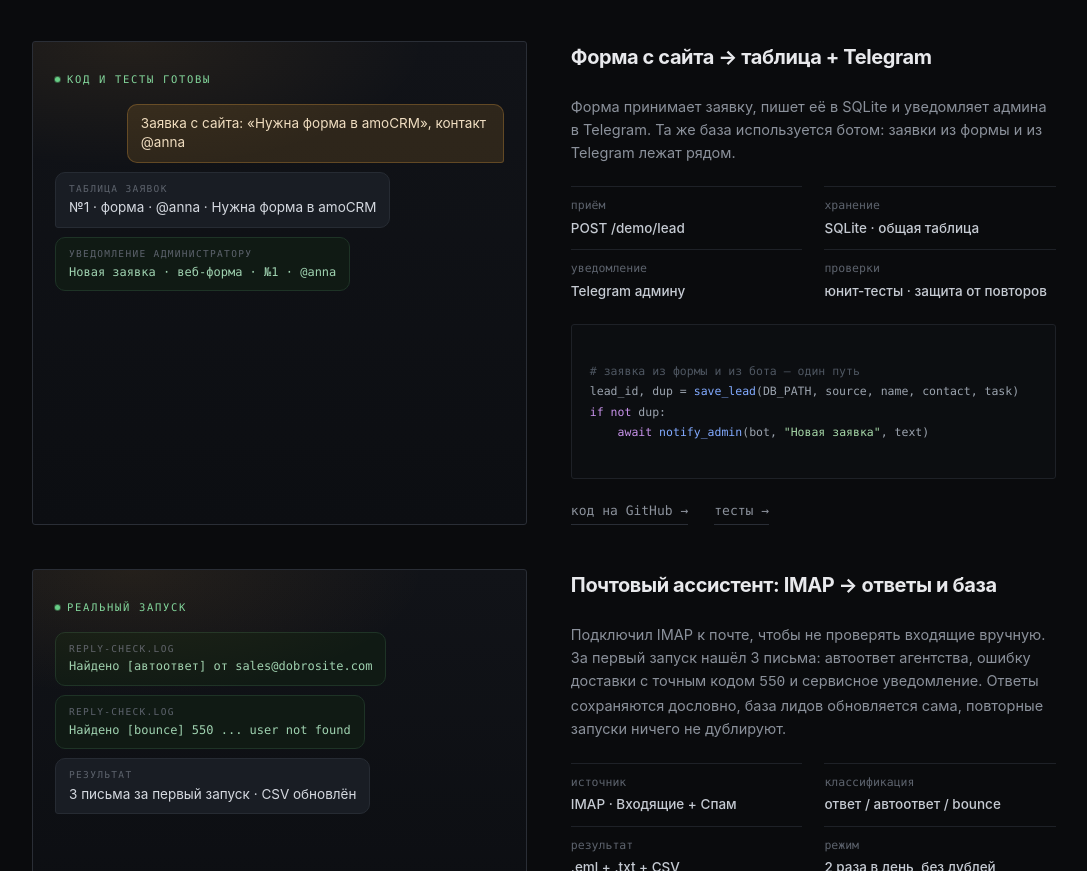
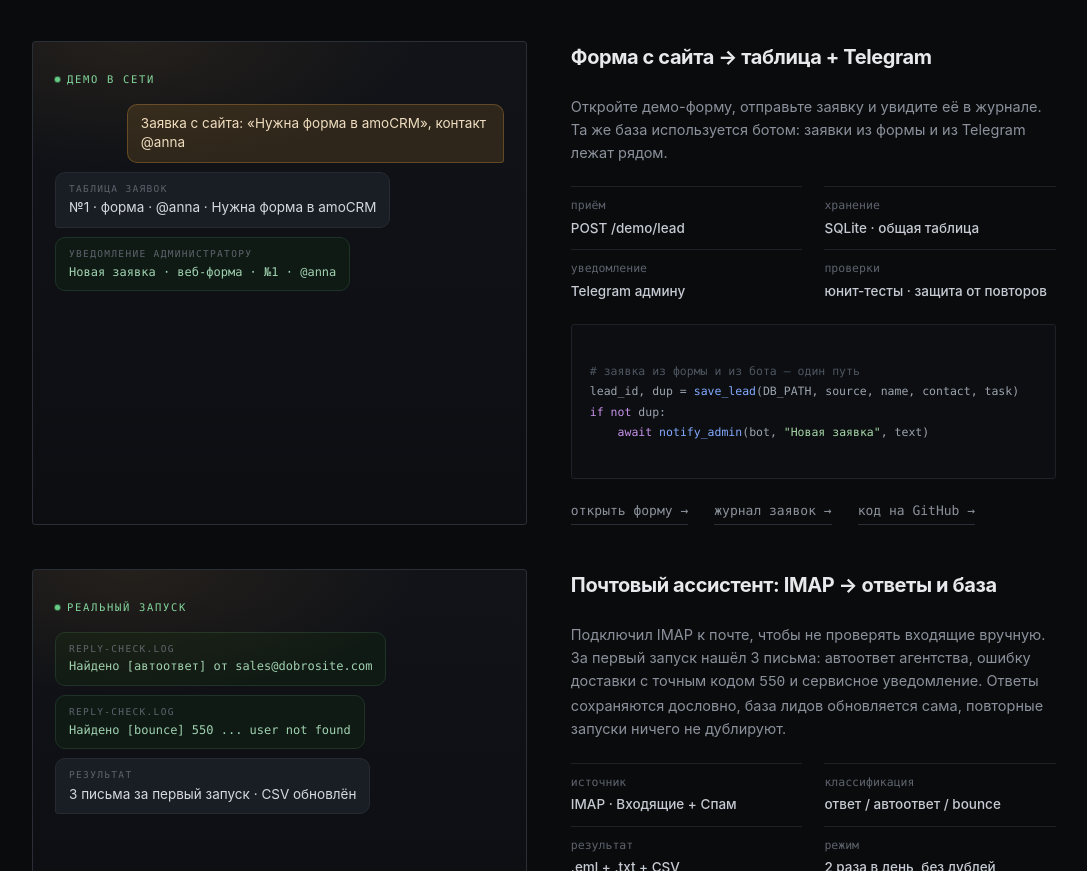
Before and after one commit to VacPit/vacpit.github.io, a plain HTML site: page index.html in a window 1280 px wide. Shown: the part 2460-3331 px from the top of the page, without its empty margins (96-1183 px from the left). Drawn offline with Linux system fonts and the light colour scheme.

Commit message:
Restore live demo form link on site

```diff
--- a/index.html
+++ b/index.html
@@ -401,7 +401,7 @@ footer{
       </div>
 
       <div class="pcard" data-reveal data-delay="2">
-        <span class="live"><i></i>код и тесты готовы</span>
+        <span class="live"><i></i>демо в сети</span>
         <div class="chat" id="leadform">
           <div class="bub usr">Заявка с сайта: «Нужна форма в amoCRM», контакт @anna</div>
           <div class="bub bot"><span class="lbl">таблица заявок</span>№1 · форма · @anna · Нужна форма в amoCRM</div>
@@ -412,8 +412,8 @@ footer{
       <div class="pmeta" data-reveal data-delay="3">
         <h3>Форма с сайта → таблица + Telegram</h3>
         <p>
-          Форма принимает заявку, пишет её в SQLite и уведомляет админа в Telegram.
-          Та же база используется ботом: заявки из формы и из Telegram лежат рядом.
+          Откройте демо-форму, отправьте заявку и увидите её в журнале. Та же база
+          используется ботом: заявки из формы и из Telegram лежат рядом.
         </p>
         <div class="specs">
           <div>приём<b>POST /demo/lead</b></div>
@@ -428,8 +428,9 @@ lead_id, dup = <span class="f">save_lead</span>(DB_PATH, source, name, contact,
     <span class="k">await</span> <span class="f">notify_admin</span>(bot, <span class="s">"Новая заявка"</span>, text)
         </div>
         <div class="links">
-          <a href="https://github.com/VacPit/glc-demo-bot/blob/main/lead_store.py">код на GitHub →</a>
-          <a href="https://github.com/VacPit/glc-demo-bot/blob/main/test_demo.py">тесты →</a>
+          <a href="https://glc-demo-bot.onrender.com/demo/form">открыть форму →</a>
+          <a href="https://glc-demo-bot.onrender.com/demo/leads?key=demo">журнал заявок →</a>
+          <a href="https://github.com/VacPit/glc-demo-bot">код на GitHub →</a>
         </div>
       </div>
 
```
